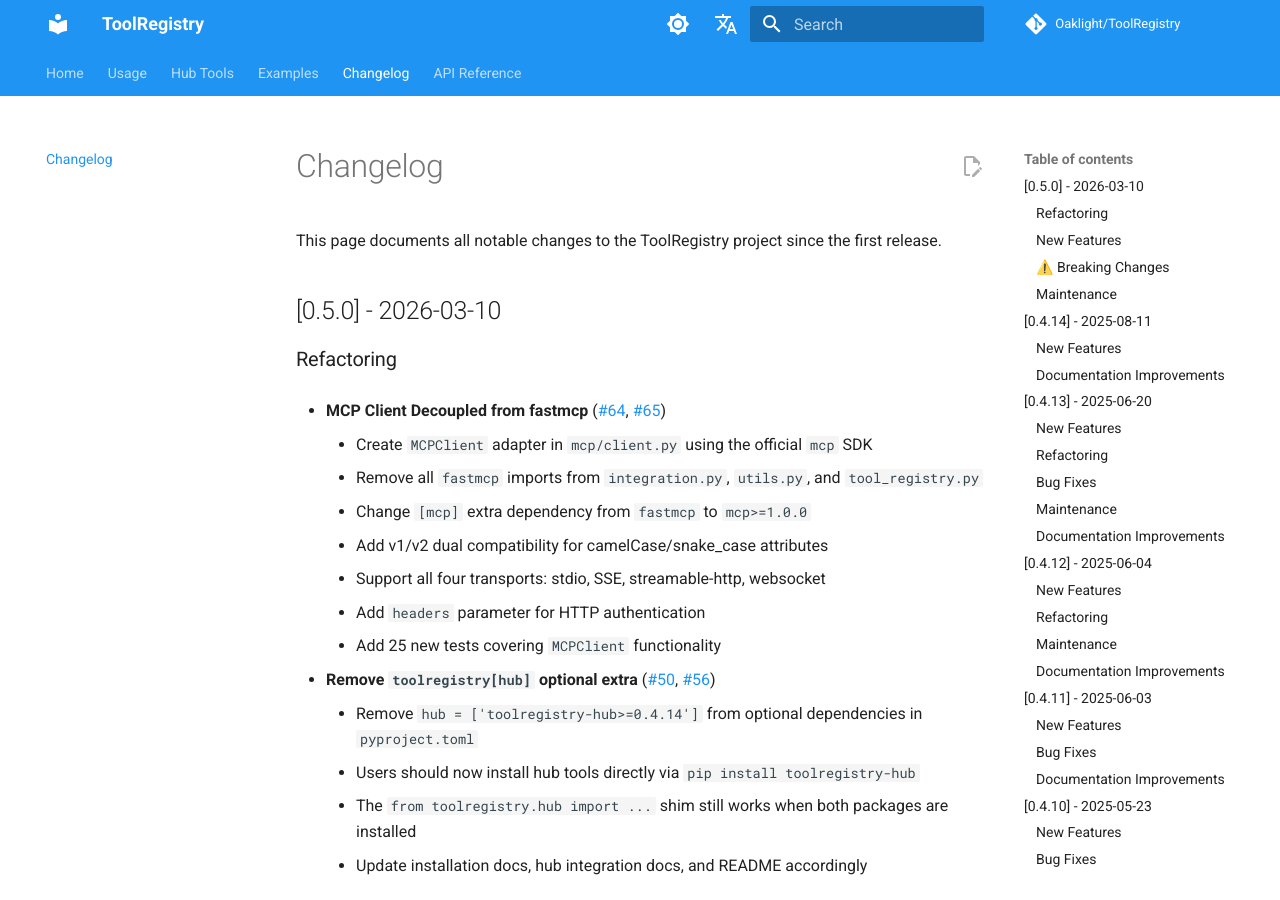
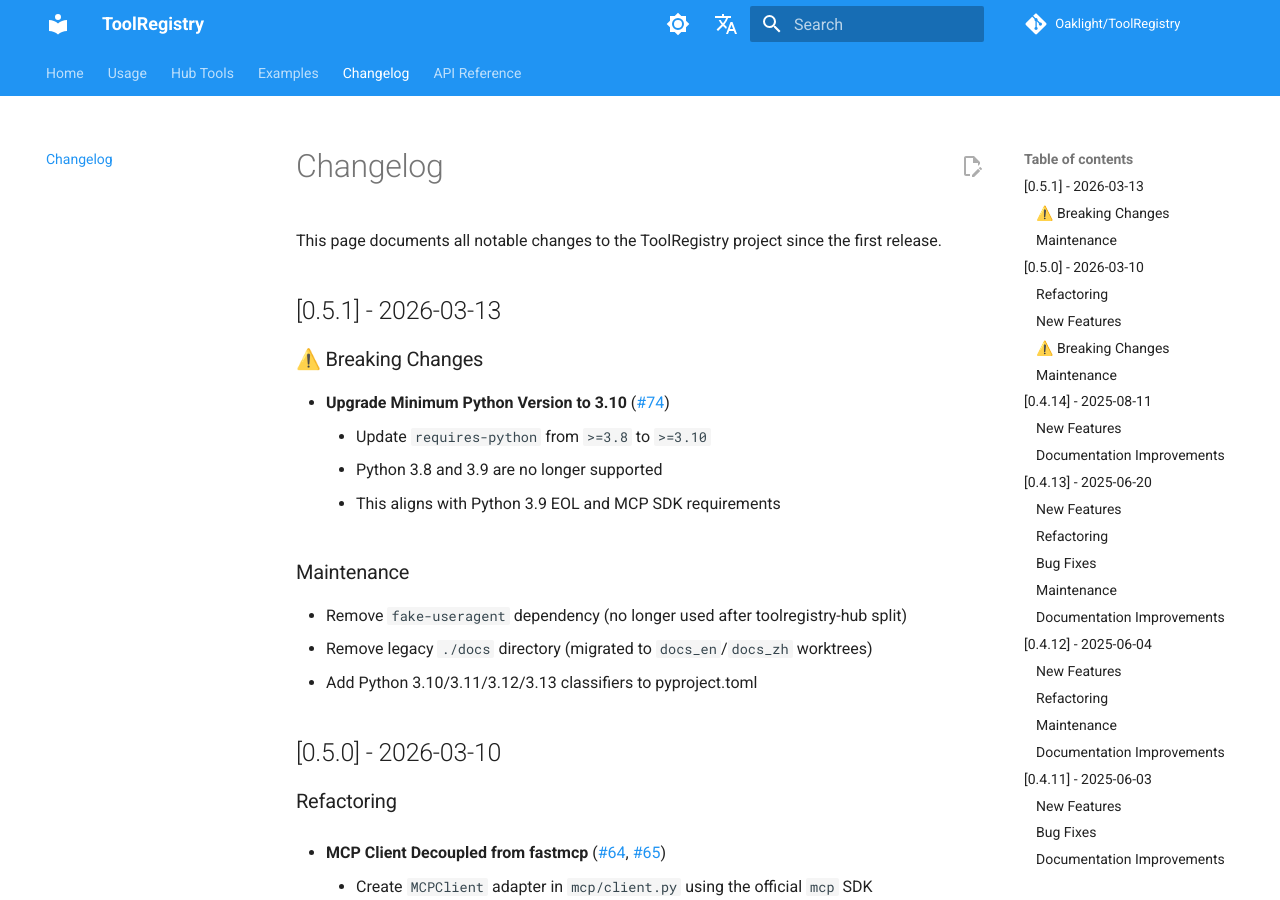
Before and after one commit to Oaklight/ToolRegistry, an MkDocs documentation site: the page built from docs/changelog.md, in a window 1280 px wide and 900 px high. Built offline with MkDocs 1.6.1 and Material for MkDocs 9.7.7, drawn with Linux system fonts in a browser that asks for light colours; comment, search, counter and statistics services are not loaded.

Commit message:
docs: update Python version requirement to 3.10 and add changelog for v0.5.1
- Update installation docs to require Python 3.10+
- Remove Python 3.9 requirement note from LangChain integration
- Add changelog entry for v0.5.1 with Python version upgrade

```diff
--- a/docs/changelog.md
+++ b/docs/changelog.md
@@ -9,6 +9,21 @@ author: Oaklight
 # Changelog
 
 This page documents all notable changes to the ToolRegistry project since the first release.
+
+## [0.5.1] - 2026-03-13
+
+### ⚠️ Breaking Changes
+
+- **Upgrade Minimum Python Version to 3.10** ([#74](../../issues/74))
+	- Update `requires-python` from `>=3.8` to `>=3.10`
+	- Python 3.8 and 3.9 are no longer supported
+	- This aligns with Python 3.9 EOL and MCP SDK requirements
+
+### Maintenance
+
+- Remove `fake-useragent` dependency (no longer used after toolregistry-hub split)
+- Remove legacy `./docs` directory (migrated to `docs_en`/`docs_zh` worktrees)
+- Add Python 3.10/3.11/3.12/3.13 classifiers to pyproject.toml
 
 ## [0.5.0] - 2026-03-10
 
```
Also changed, not shown: docs/usage/installation.md (+1 -1 lines), docs/usage/integrations/langchain.md (+1 -1 lines).
